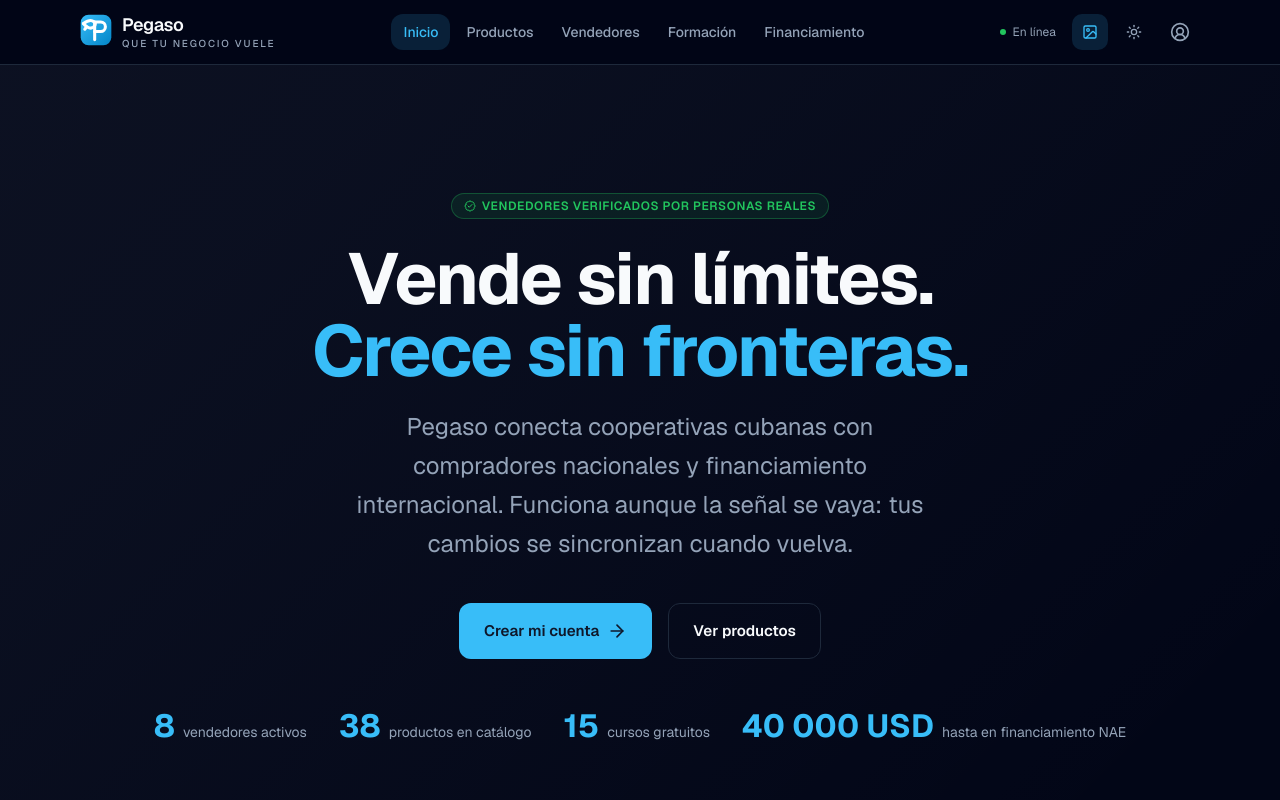
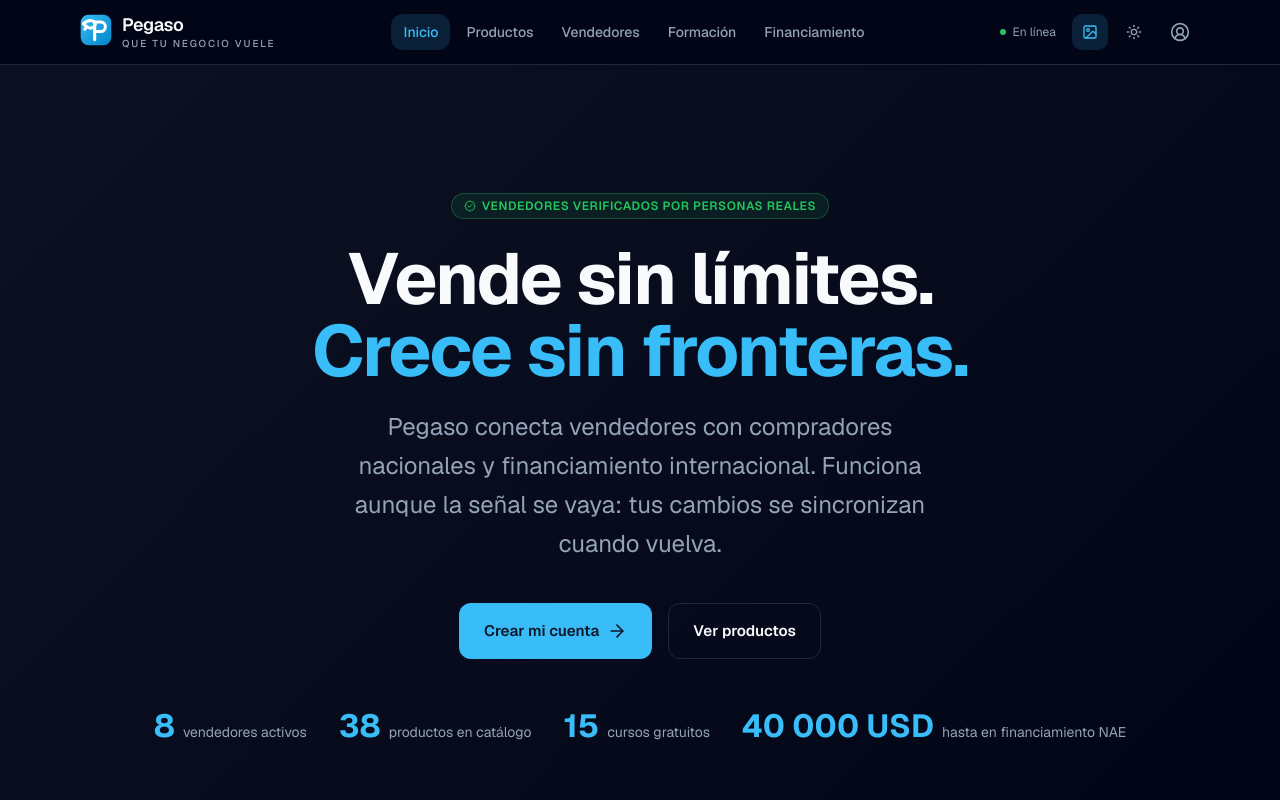
Before and after one commit to k-sen6/pegaso, a Next.js app: page / in a window 1280 px wide. Shown: the top 800 px of the page. Built offline with nearby package versions, Linux system fonts and the light colour scheme.

Commit message:
Cambiar cooperativas por vendedores en financiamiento y hero

```diff
--- a/src/app/financiamiento/page.tsx
+++ b/src/app/financiamiento/page.tsx
@@ -5,7 +5,7 @@ import { BadgeCheck, FileDown, PiggyBank } from "lucide-react";
 export const metadata = { title: "Financiamiento" };
 
 const CRITERIOS = [
-  "Estar legalizada o en proceso como cooperativa o trabajador por cuenta propia (NAE).",
+  "Estar legalizada o en proceso como vendedor o trabajador por cuenta propia (NAE).",
   "Sectores priorizados: agroalimentario, energías renovables, TIC e industrias creativas.",
   "Participación destacada de mujeres y jóvenes en la dirección del proyecto.",
   "2 o más trabajadores asociados, o plan claro de incorporación.",
--- a/src/app/page.tsx
+++ b/src/app/page.tsx
@@ -66,7 +66,7 @@ export default function Home() {
             </span>
           </h1>
           <p className="mx-auto mt-5 max-w-xl text-lg leading-relaxed text-muted-foreground sm:text-xl lg:text-2xl">
-            Pegaso conecta cooperativas cubanas con compradores nacionales y
+            Pegaso conecta vendedores con compradores nacionales y
             financiamiento internacional. Funciona aunque la señal se vaya:
             tus cambios se sincronizan cuando vuelva.
           </p>
```
